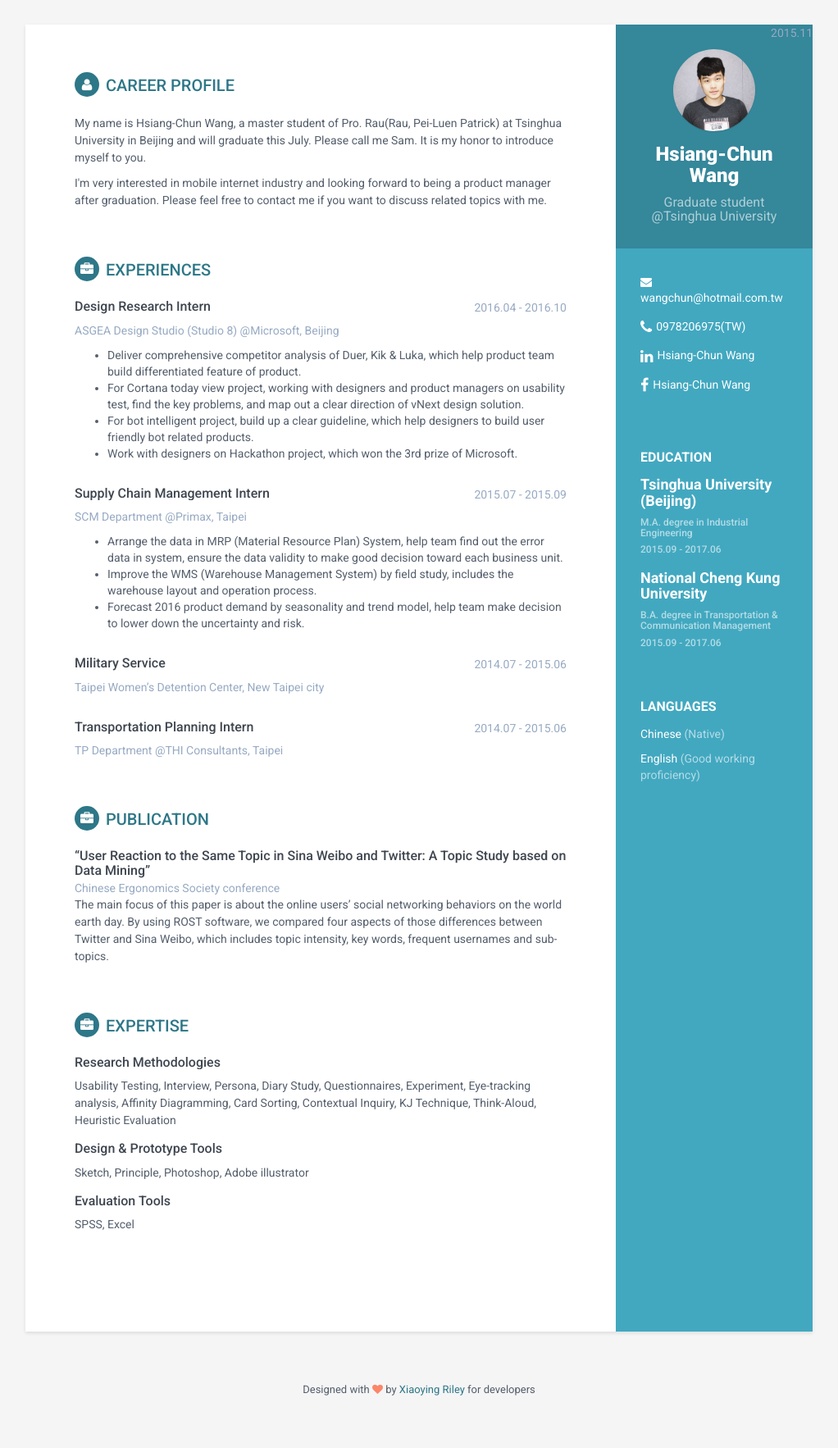
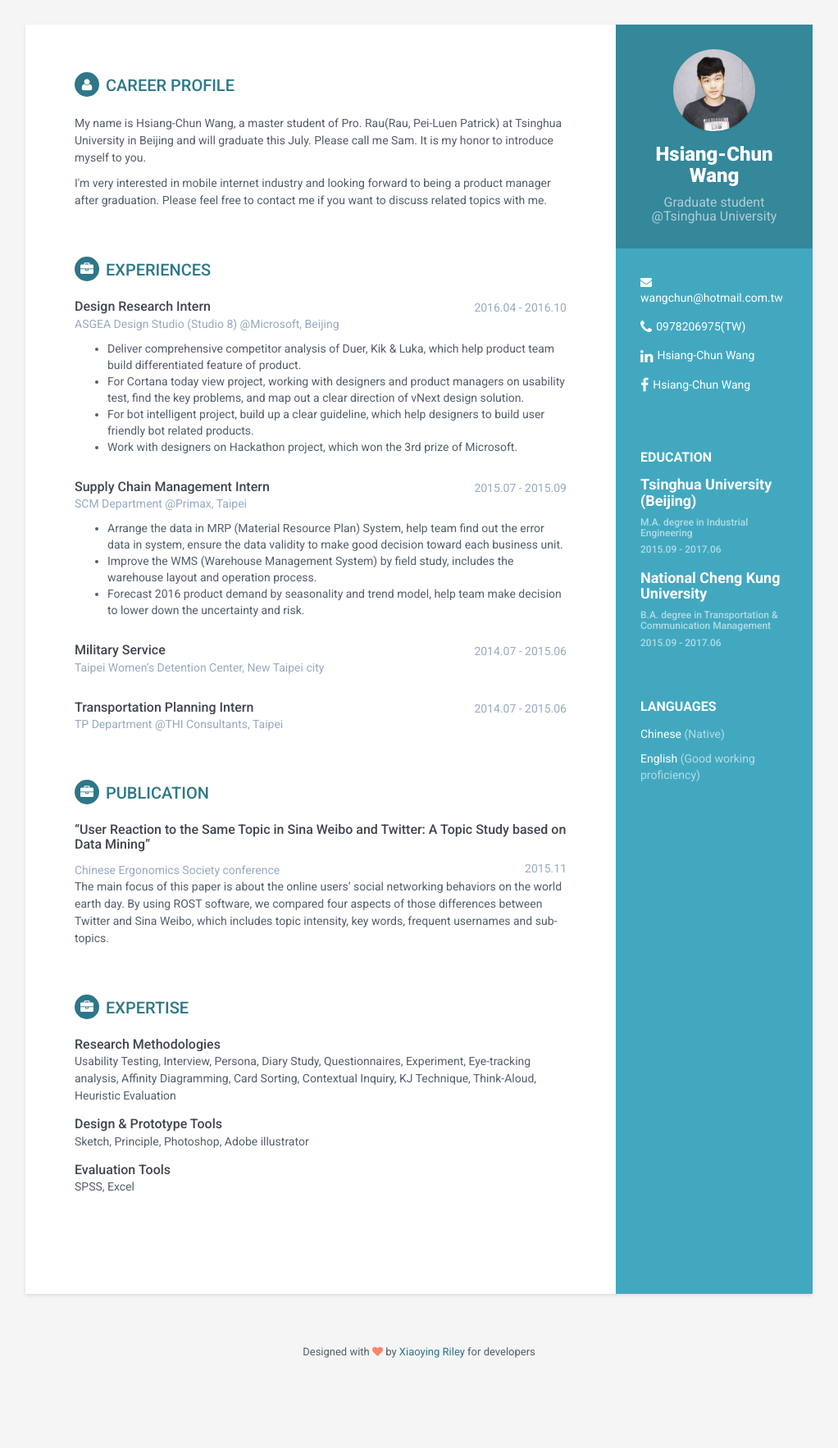
Before and after one commit to hsiangchunwang/hsiangchunwang.github.io, a Jekyll site: the page built from index.html, in a window 1280 px wide. Shown: the whole page at 82% size, without its empty margins (129-1151 px from the left). Built offline with Jekyll 4.4.1, drawn with Linux system fonts in a browser that asks for light colours; after the commit the page ends 1720 px from its top, so only the background shows below that.

Commit message:
Update styles.css

```diff
--- a/assets/css/styles.css
+++ b/assets/css/styles.css
@@ -196,7 +196,13 @@ p {
 .main-wrapper .upper-row {
   position: relative;
   overflow: hidden;
-  margin-bottom: 10px;
+  margin-bottom: 2px;
+}
+.main-wrapper .conference-upper-row {
+  position: relative;
+  overflow: hidden;
+  margin-top: 10px;
+  margin-top: 10px;
 }
 .main-wrapper .job-title {
   color: #3F4650;
```
